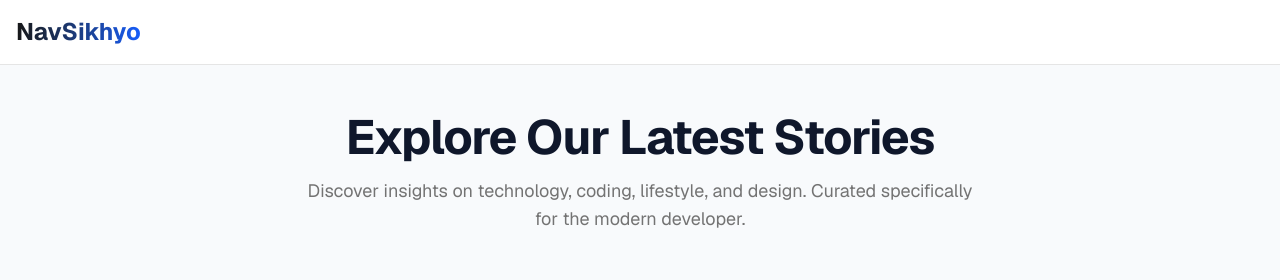
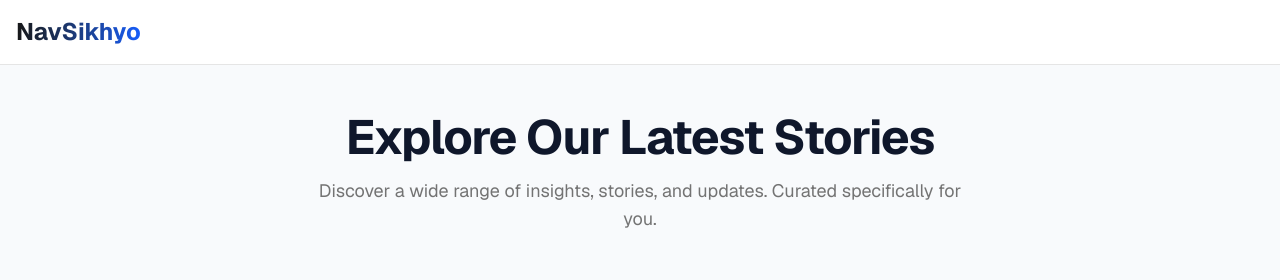
Before and after one commit to Harshil-Shah-code/navSikhiyo, a Next.js app: page / in a window 1280 px wide. Shown: the top 280 px of the page. Built offline with nearby package versions, Linux system fonts and the light colour scheme; no server answers; the database is empty.

Commit message:
feat: Add robots.ts to control web crawler access and define sitemap.

```diff
--- a/src/app/layout.tsx
+++ b/src/app/layout.tsx
@@ -16,22 +16,22 @@ const geistMono = Geist_Mono({
 export const metadata: Metadata = {
   metadataBase: new URL("https://nav-sikhiyo.vercel.app"),
   title: {
-    default: "NavSikhyo - Learn Coding, Technology & Lifestyle",
+    default: "NavSikhyo",
     template: "%s | NavSikhyo",
   },
   alternates: {
     canonical: "/",
   },
-  description: "NavSikhyo is your go-to platform for mastering coding, exploring the latest technology trends, and balancing a developer lifestyle.",
-  keywords: ["coding", "web development", "react", "next.js", "technology", "programming tutorials", "developer lifestyle"],
+  description: "NavSikhyo is a platform for exploring the latest stories, insights, and updates.",
+  keywords: ["blog", "stories", "articles", "news", "insights", "updates"],
   authors: [{ name: "NavSikhyo Team" }],
   creator: "NavSikhyo",
   openGraph: {
     type: "website",
     locale: "en_US",
     url: "https://nav-sikhiyo.vercel.app",
-    title: "NavSikhyo - Learn Coding, Technology & Lifestyle",
-    description: "Master coding, explore tech trends, and enhance your developer lifestyle with NavSikhyo.",
+    title: "NavSikhyo",
+    description: "Discover a wide range of insights, stories, and updates on NavSikhyo.",
     siteName: "NavSikhyo",
     images: [
       {
@@ -44,8 +44,8 @@ export const metadata: Metadata = {
   },
   twitter: {
     card: "summary_large_image",
-    title: "NavSikhyo - Learn Coding, Technology & Lifestyle",
-    description: "Master coding, explore tech trends, and enhance your developer lifestyle with NavSikhyo.",
+    title: "NavSikhyo",
+    description: "Discover a wide range of insights, stories, and updates on NavSikhyo.",
     images: ["/og-image.jpg"],
   },
   verification: {
--- a/src/app/page.tsx
+++ b/src/app/page.tsx
@@ -22,8 +22,8 @@ export default function Home() {
             Explore Our Latest Stories
           </h2>
           <p className="text-lg text-muted-foreground max-w-2xl mx-auto">
-            Discover insights on technology, coding, lifestyle, and design.
-            Curated specifically for the modern developer.
+            Discover a wide range of insights, stories, and updates.
+            Curated specifically for you.
           </p>
         </div>
 
--- a/src/app/robots.ts
+++ b/src/app/robots.ts
@@ -5,7 +5,7 @@ export default function robots(): MetadataRoute.Robots {
         rules: {
             userAgent: '*',
             allow: '/',
-            disallow: ['/api/', '/admin-dashboard/'],
+            disallow: ['/api/', '/admin-dashboard/', '/nav-portal-login/'],
         },
         sitemap: 'https://nav-sikhiyo.vercel.app/sitemap.xml',
     }
```
